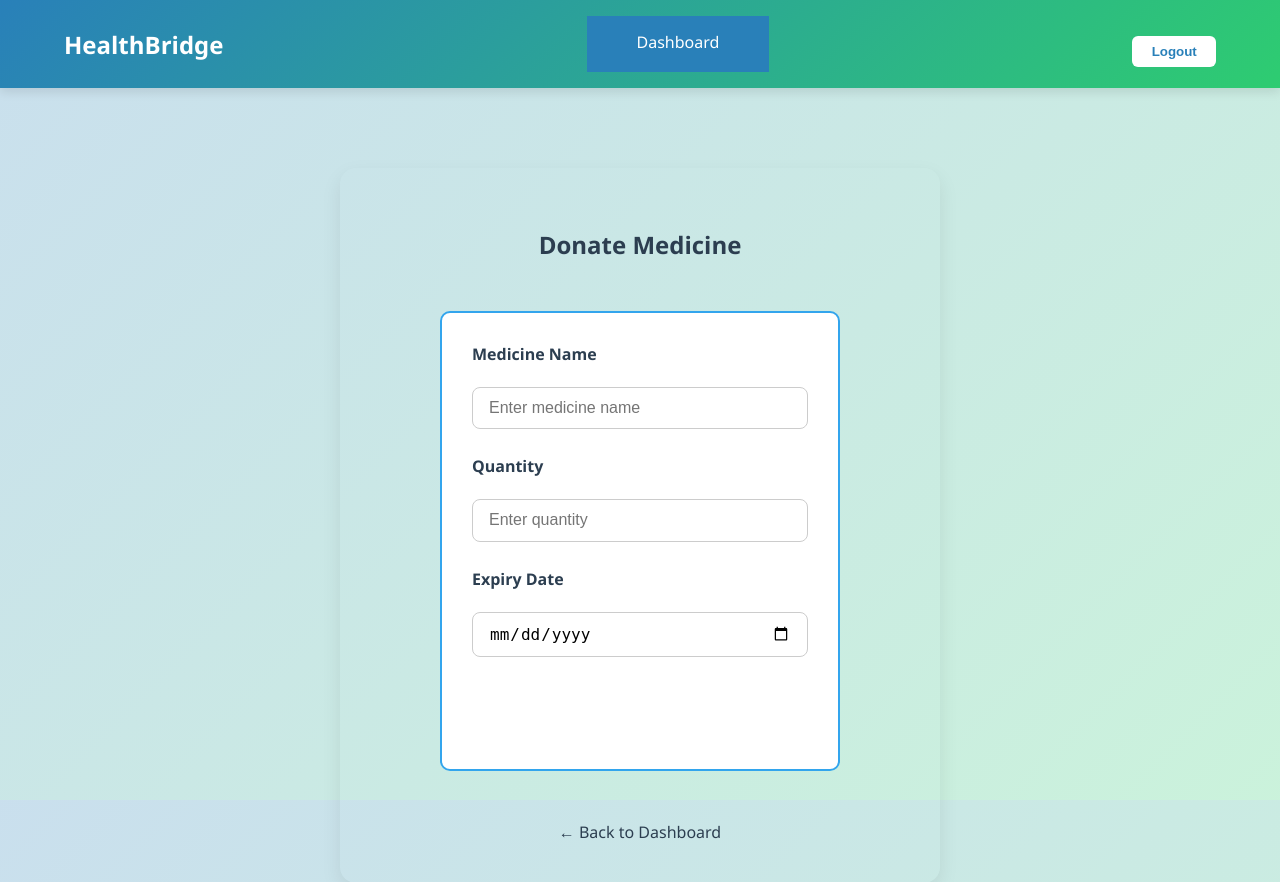
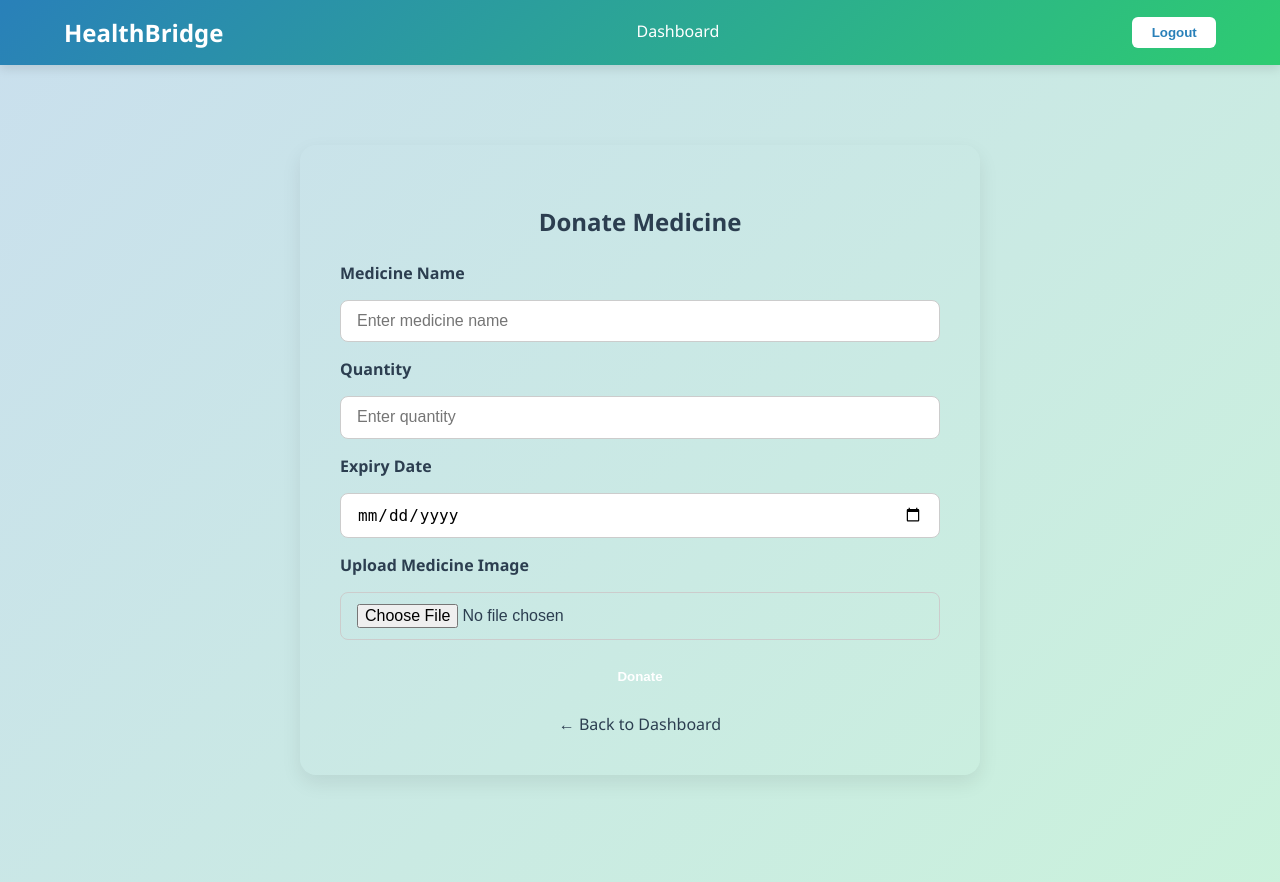
Before and after one commit to Caleeeeeeeeeb/HealthBridge, a Django app: page /donate/ in a window 1280 px wide. Shown: the top 882 px of the page. Run offline with Django 5.2, Linux system fonts and the light colour scheme.

Commit message:
nag add ko na ang user na maka butang ug picture

```diff
--- a/HealthBridge/settings.py
+++ b/HealthBridge/settings.py
@@ -132,3 +132,7 @@ STATIC_URL = 'static/'
 # https://docs.djangoproject.com/en/5.2/ref/settings/#default-auto-field
 
 DEFAULT_AUTO_FIELD = 'django.db.models.BigAutoField'
+
+# 🆕 Media files (for uploaded images)
+MEDIA_URL = '/media/'  # URL path for serving media files
+MEDIA_ROOT = os.path.join(BASE_DIR, 'media')  # Folder to store uploaded images
--- a/healthbridge_app/models.py
+++ b/healthbridge_app/models.py
@@ -31,8 +31,11 @@ class Donation(models.Model):
     name = models.CharField(max_length=100)
     quantity = models.PositiveIntegerField()
     expiry_date = models.DateField()
+
+
+    # 🆕 Added field to store uploaded medicine image
+    image = models.ImageField(upload_to='donations/', null=True, blank=True)
     donated_at = models.DateTimeField(auto_now_add=True)
-
 
     def __str__(self):
         return f"{self.name} ({self.quantity})"
--- a/healthbridge_app/templates/healthbridge_app/base.html
+++ b/healthbridge_app/templates/healthbridge_app/base.html
@@ -1,6 +1,5 @@
 {% load static %}
-<link rel="stylesheet" href="{% static 'healthbridge_app/style.css' %}">
-<link rel="stylesheet" href="{% static 'healthbridge_app/style1.css' %}">
+
 <!DOCTYPE html>
 <html lang="en">
 <head>
--- a/healthbridge_app/templates/healthbridge_app/donate_medicine.html
+++ b/healthbridge_app/templates/healthbridge_app/donate_medicine.html
@@ -77,7 +77,7 @@
 
 <div class="donate-container">
   <h2>Donate Medicine</h2>
-  <form method="POST">
+  <form method="POST" enctype="multipart/form-data">
     {% csrf_token %}
     <label for="name">Medicine Name</label>
     <input type="text" id="name" name="name" placeholder="Enter medicine name">
@@ -87,6 +87,9 @@
 
     <label for="expiry_date">Expiry Date</label>
     <input type="date" id="expiry_date" name="expiry_date">
+     <!-- 🆕 New image upload input -->
+  <label for="image">Upload Medicine Image</label>
+  <input type="file" id="image" name="image" accept="image/*">
 
     <button type="submit" class="donate-btn">Donate</button>
   </form>
--- a/healthbridge_app/urls.py
+++ b/healthbridge_app/urls.py
@@ -1,5 +1,7 @@
 from django.urls import path
 from . import views
+from django.conf import settings  # 🆕 For accessing MEDIA_URL and MEDIA_ROOT
+from django.conf.urls.static import static
 
 urlpatterns = [
     path('', views.home, name='home'),
@@ -10,3 +12,7 @@ urlpatterns = [
     path('search/', views.medicine_search, name='medicine_search'),
     path('donate/', views.donate_medicine, name='donate_medicine'),
 ]
+
+# 🆕 This enables Django to display uploaded images in development mode
+if settings.DEBUG:
+    urlpatterns += static(settings.MEDIA_URL, document_root=settings.MEDIA_ROOT)
--- a/healthbridge_app/views.py
+++ b/healthbridge_app/views.py
@@ -59,17 +59,13 @@ def logout_view(request):
     logout(request)
     return redirect('home')
 
-
-# ✅ SEARCH VIEW FIXED (no more medicine_name)
 def medicine_search(request):
     query = request.GET.get('q', '')
     medicines = Donation.objects.all()
 
-    # filter using "name" (your actual model field)
     if query:
         medicines = medicines.filter(name__icontains=query)
 
-    # optional filename mapping (so image lookup works)
     NAME_MAP = {
         'biogisic': 'biogesic',
         'tambal ubo': 'tambalubo',
@@ -81,18 +77,22 @@ def medicine_search(request):
     }
 
     for med in medicines:
-        med_name = med.name.lower().strip()  # ✅ fixed
-        base = NAME_MAP.get(med_name, slugify(med.name))
-        candidates = [f'medicines/{base}.png', f'medicines/{base}.jpg']
+        # ✅ If user uploaded an image, use it
+        if med.image:
+            med.image_static = med.image.url
+        else:
+            # fallback to static image lookup
+            med_name = med.name.lower().strip()
+            base = NAME_MAP.get(med_name, slugify(med.name))
+            candidates = [f'medicines/{base}.png', f'medicines/{base}.jpg']
 
-        chosen = None
-        for rel in candidates:
-            if finders.find(rel):
-                chosen = static(rel)
-                break
+            chosen = None
+            for rel in candidates:
+                if finders.find(rel):
+                    chosen = static(rel)
+                    break
 
-        # this attaches an accessible image URL to each medicine
-        med.image_static = chosen or static('img/placeholder-medicine.png')
+            med.image_static = chosen or static('img/placeholder-medicine.png')
 
     return render(request, 'healthbridge_app/medicine_search.html', {
         'medicines': medicines,
@@ -102,19 +102,25 @@ def medicine_search(request):
 
 def donate_medicine(request):
     if request.method == 'POST':
+        # 🆕 Retrieve form data from POST request
         name = request.POST.get('name')
         quantity = request.POST.get('quantity')
         expiry_date = request.POST.get('expiry_date')
+        image = request.FILES.get('image')  # 🆕 Get uploaded image file
 
+        # 🧩 Check that all required fields are filled
         if name and quantity and expiry_date:
+            # 🆕 Create a new Donation object with uploaded image
             Donation.objects.create(
                 name=name,
                 quantity=quantity,
-                expiry_date=expiry_date
+                expiry_date=expiry_date,
+                image=image  # 🆕 Save the uploaded image
             )
             messages.success(request, f"Thank you for donating {quantity}x {name}!")
             return redirect('dashboard')
         else:
             messages.error(request, "Please fill in all fields.")
 
+    # 🧾 Render donation form if GET request
     return render(request, 'healthbridge_app/donate_medicine.html')
```
Also changed, not shown: db.sqlite3, healthbridge_app/migrations/0004_remove_donation_image.py (added), healthbridge_app/migrations/0005_donation_image.py (added), media/donations/bio.png (added), media/donations/bio_7GfIetA.png (added), media/donations/bio_zj64EO0.png (added), media/donations/diatabs.png (added), media/donations/diatabs_8bzD53f.png (added), media/donations/paracetamol.png (added), 1 other file.
